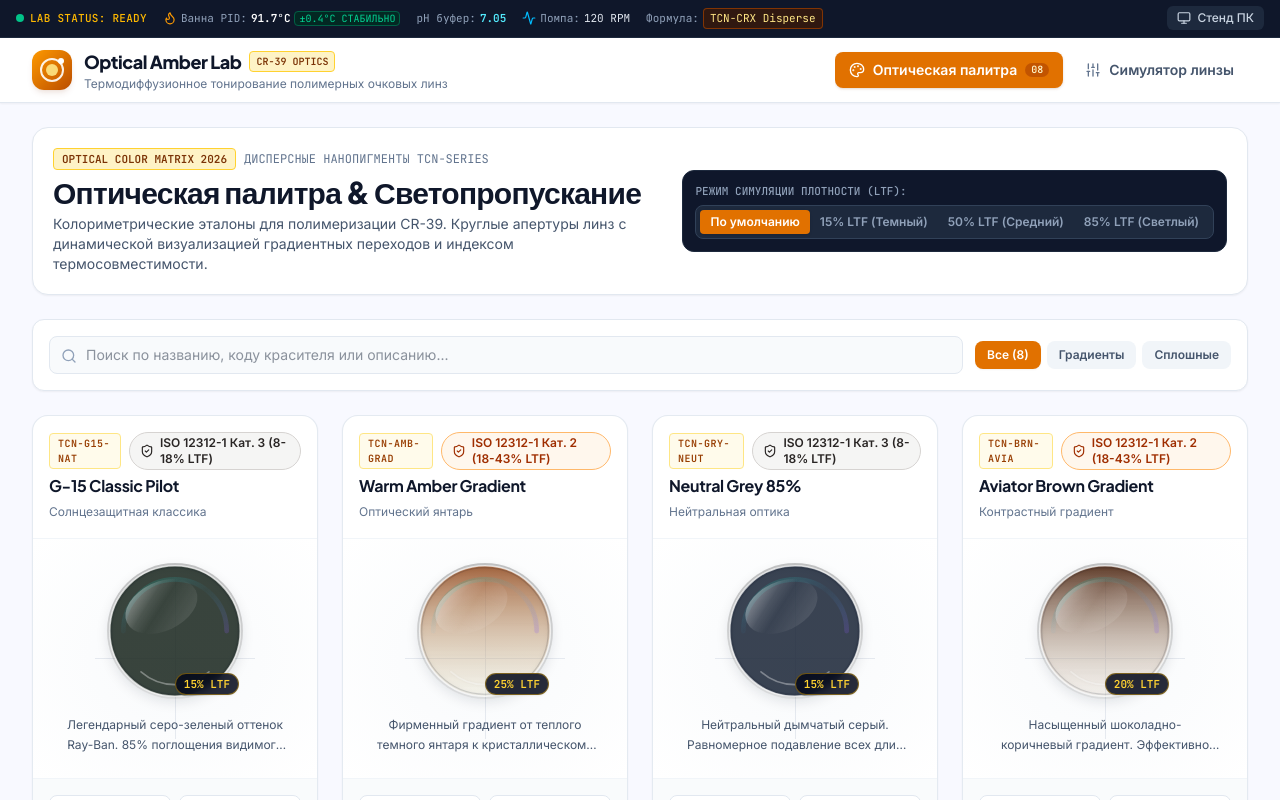
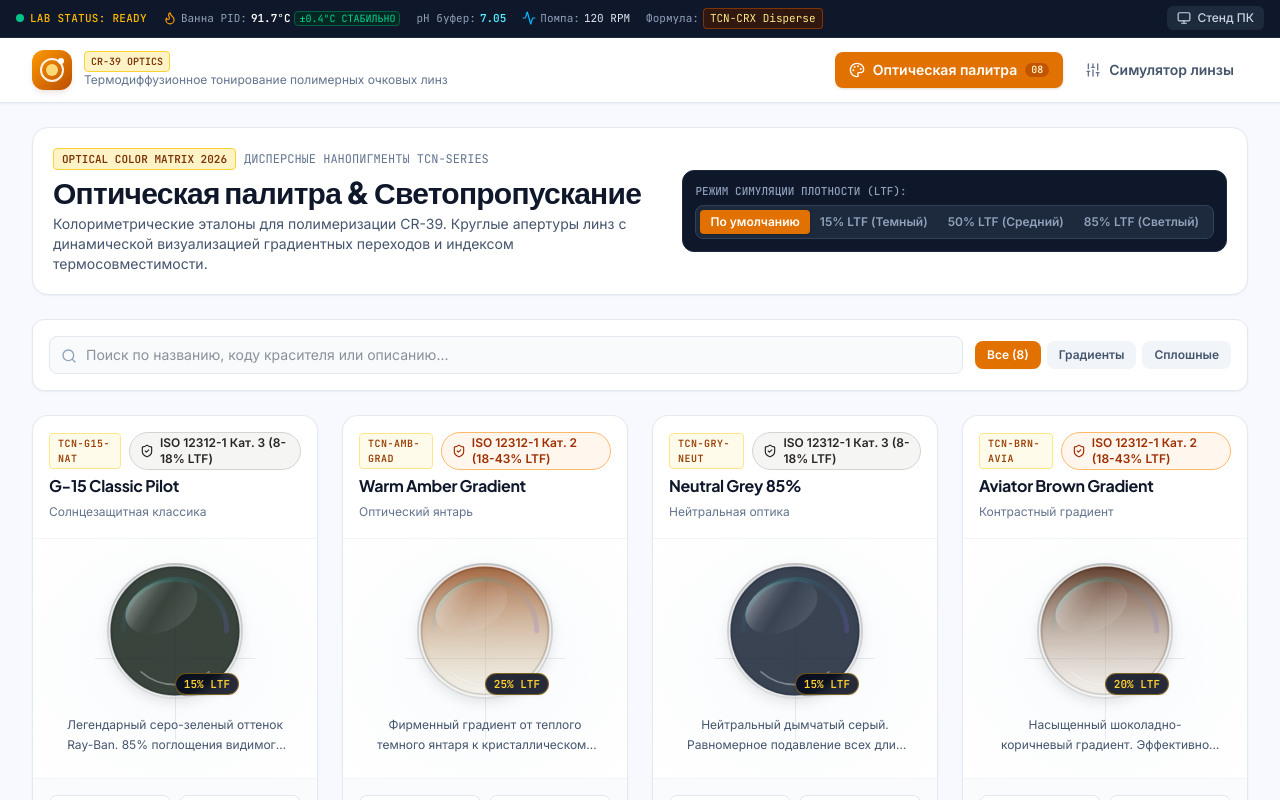
Before and after one commit to psi01aver-create/-CR-39., a React (Vite) app: page / in a window 1280 px wide. Shown: the top 800 px of the page. Built offline with nearby package versions, Linux system fonts and the light colour scheme.

Commit message:
Remove "Optical Amber Lab" wordmark text from header

```diff
--- a/src/components/Header.tsx
+++ b/src/components/Header.tsx
@@ -113,9 +113,6 @@ export const Header: React.FC<HeaderProps> = ({
             </div>
             <div>
               <div className="flex items-center gap-2">
-                <span className="font-['Plus_Jakarta_Sans',sans-serif] text-lg font-extrabold text-[#0F172A] tracking-tight">
-                  Optical Amber Lab
-                </span>
                 <span className="hidden sm:inline-flex items-center px-1.5 py-0.5 rounded text-[10px] font-bold font-mono bg-amber-100 text-amber-900 border border-amber-300">
                   CR-39 OPTICS
                 </span>
```
